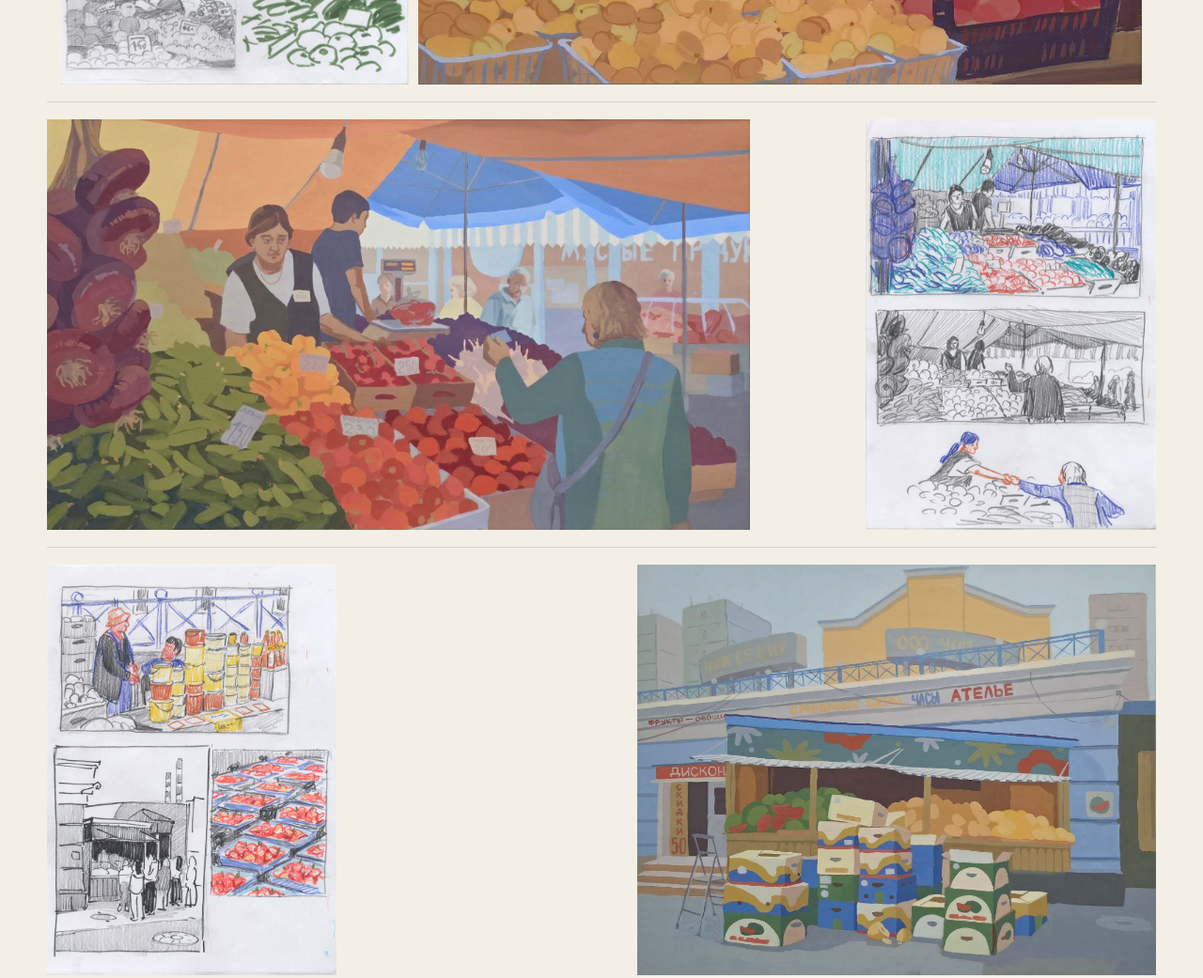
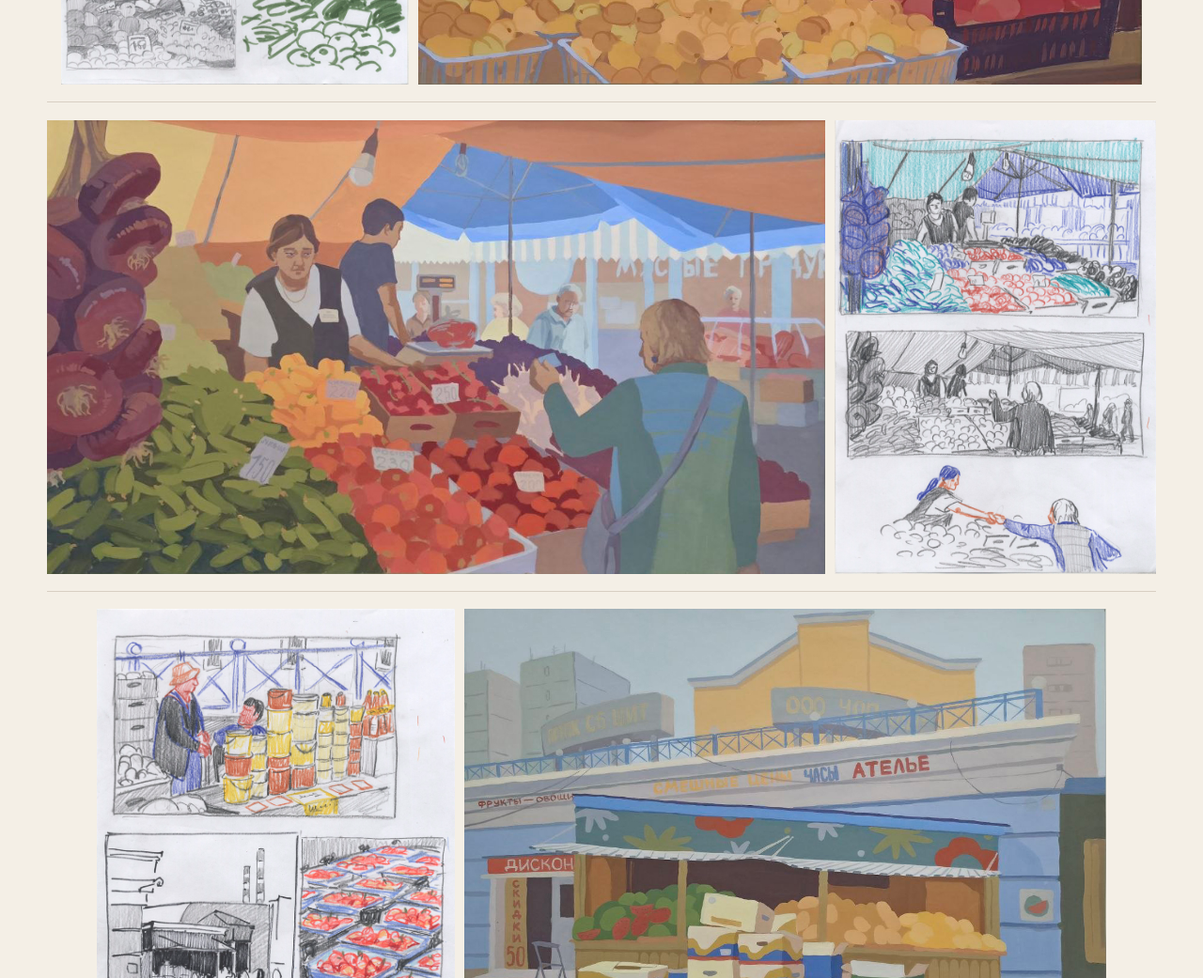
Before and after one commit to MayorovD/Inikova_production_disigner, a plain HTML site: page sketches.html in a window 1280 px wide. Shown: the part 1260-2301 px from the top of the page at 94% size. Drawn offline with Linux system fonts and the light colour scheme.

Commit message:
Скетчи: строки 3 и 4 — центрированы и увеличены до максимума без переноса

```diff
--- a/css/site.css
+++ b/css/site.css
@@ -313,6 +313,27 @@ table.credits th {
   max-width: 100%;
 }
 
+.sketches-gal .row[data-row="3"] .main-zone,
+.sketches-gal .row[data-row="4"] .main-zone {
+  justify-content: center;
+  flex-wrap: nowrap;
+}
+
+.sketches-gal .row[data-row="3"] .main-zone .cell,
+.sketches-gal .row[data-row="4"] .main-zone .cell {
+  flex: 0 1 auto;
+}
+
+.sketches-gal .row[data-row="3"] .main-zone .cell img {
+  height: clamp(150px, 41cqw, 500px);
+  max-width: 100%;
+}
+
+.sketches-gal .row[data-row="4"] .main-zone .cell img {
+  height: clamp(150px, 50cqw, 540px);
+  max-width: 100%;
+}
+
 .row .col img {
   max-height: 34vh;
   aspect-ratio: auto;
```
